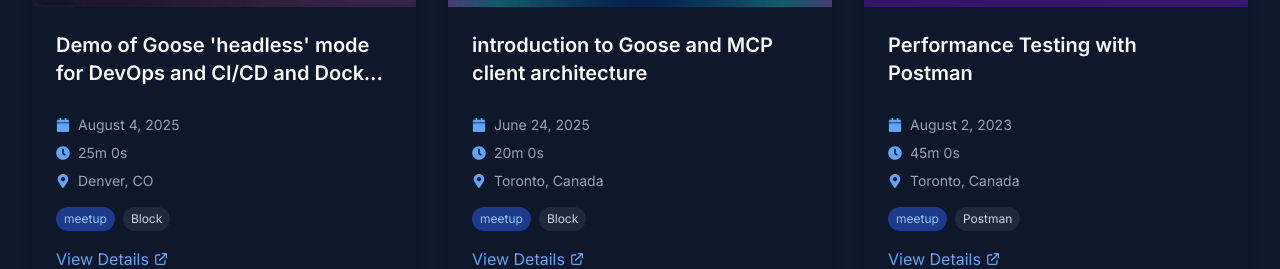
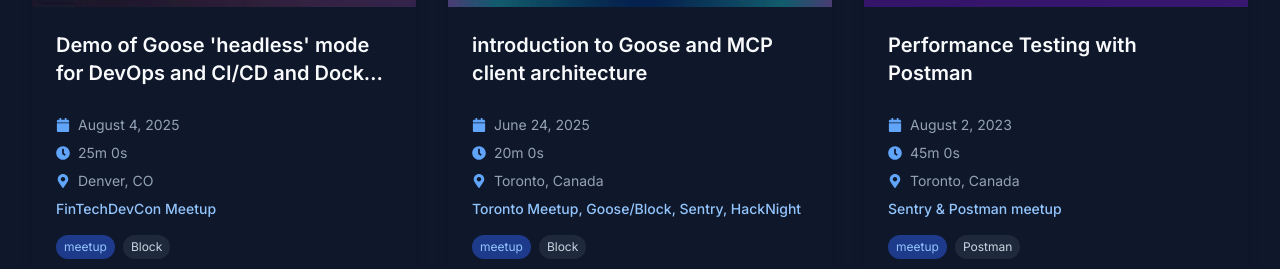
Before and after one commit to iandouglas/id736portfolio, a Next.js app: page / in a window 1280 px wide. Shown: the part 1750-2019 px from the top of the page. Built offline with nearby package versions, Linux system fonts and the light colour scheme.

Commit message:
ts fixes

```diff
--- a/src/components/ContentCard.tsx
+++ b/src/components/ContentCard.tsx
@@ -114,9 +114,9 @@
             </div>
           )}
 
-          {'platform' in item && (
+          {'event' in item && item.event && (
             <div className="text-primary-300 font-medium">
-              {item.platform}
+              {item.event}
             </div>
           )}
         </div>
```
